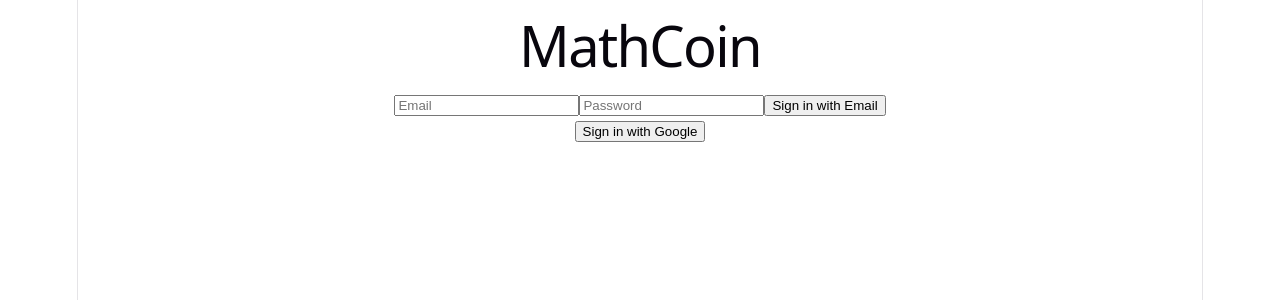
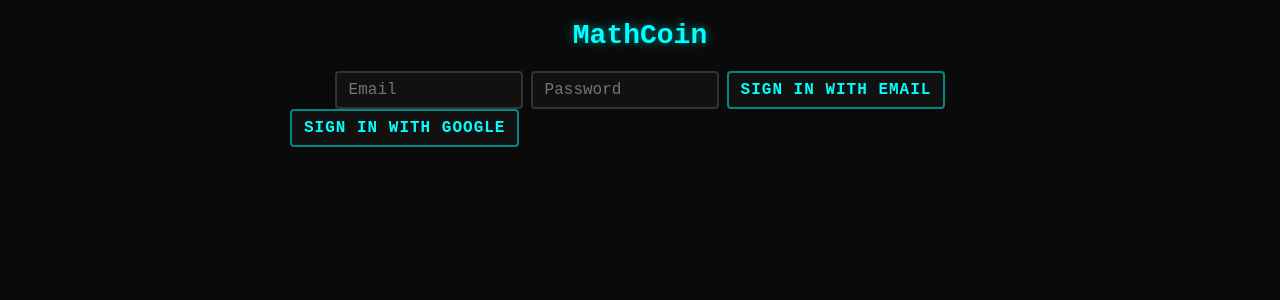
Before and after one commit to debbsgomes/mathcoin, a Vue app in the folder web/: page / in a window 1280 px wide. Shown: the top 300 px of the page. Built offline with nearby package versions, Linux system fonts and the light colour scheme; no server answers.

Commit message:
Phase 4.7: Retro UI — dark mode, monospace, neon accents. Stats.vue (poll /api/stats). Game.vue countdown + rate-limited state. Clean error display. (7/7 frontend tests green, 92 total)

```diff
--- a/web/src/components/Login.vue
+++ b/web/src/components/Login.vue
@@ -15,6 +15,7 @@
         <p>Logged in as {{ user.email }}</p>
         <Wallet ref="walletRef" />
         <Game @minted="onMinted" />
+        <Stats />
         <button @click="handleSignOut">Sign out</button>
       </div>
     </div>
@@ -30,6 +31,7 @@ import { useAuth } from '../composables/useAuth'
 import { useApi } from '../composables/useApi'
 import Game from './Game.vue'
 import Wallet from './Wallet.vue'
+import Stats from './Stats.vue'
 
 const { session, user, ready, signInWithPassword, signInWithGoogle, signOut } = useAuth()
 const api = useApi()
--- /dev/null
+++ b/web/src/components/Stats.vue
@@ -0,0 +1,36 @@
+<template>
+  <div class="stats card">
+    <p>Difficulty: <strong>{{ difficulty }}</strong> · Mints/60s: <strong>{{ rate }}</strong> · Supply: <strong>{{ supply }}</strong></p>
+  </div>
+</template>
+
+<script setup lang="ts">
+import { ref, onMounted, onUnmounted } from 'vue'
+import { useApi } from '../composables/useApi'
+
+const api = useApi()
+const difficulty = ref(0)
+const rate = ref(0)
+const supply = ref(0)
+let timer: ReturnType<typeof setInterval> | null = null
+
+async function fetchStats() {
+  try {
+    const data = await api.request('/api/stats')
+    difficulty.value = data.current_difficulty ?? 0
+    rate.value = Math.round(data.mints_last_60s ?? 0)
+    supply.value = data.total_accrued_supply ?? 0
+  } catch {
+    // stats are non-critical; silently ignore
+  }
+}
+
+onMounted(() => {
+  fetchStats()
+  timer = setInterval(fetchStats, 10_000)
+})
+
+onUnmounted(() => {
+  if (timer) clearInterval(timer)
+})
+</script>
--- a/web/src/style.css
+++ b/web/src/style.css
@@ -1,296 +1,126 @@
+/* MathCoin — Retro 1990s aesthetic */
 :root {
-  --text: #6b6375;
-  --text-h: #08060d;
-  --bg: #fff;
-  --border: #e5e4e7;
-  --code-bg: #f4f3ec;
-  --accent: #aa3bff;
-  --accent-bg: rgba(170, 59, 255, 0.1);
-  --accent-border: rgba(170, 59, 255, 0.5);
-  --social-bg: rgba(244, 243, 236, 0.5);
-  --shadow:
-    rgba(0, 0, 0, 0.1) 0 10px 15px -3px, rgba(0, 0, 0, 0.05) 0 4px 6px -2px;
-
-  --sans: system-ui, 'Segoe UI', Roboto, sans-serif;
-  --heading: system-ui, 'Segoe UI', Roboto, sans-serif;
-  --mono: ui-monospace, Consolas, monospace;
-
-  font: 18px/145% var(--sans);
-  letter-spacing: 0.18px;
-  color-scheme: light dark;
+  --bg: #0a0a0a;
+  --surface: #111;
+  --border: #333;
+  --text: #c0c0c0;
+  --text-bright: #0f0;
+  --accent: #0ff;
+  --accent-dim: #088;
+  --error: #f44;
+  --success: #0f0;
+  --warning: #ff0;
+  font-family: 'Courier New', Courier, monospace;
+  font-size: 16px;
   color: var(--text);
   background: var(--bg);
-  font-synthesis: none;
-  text-rendering: optimizeLegibility;
-  -webkit-font-smoothing: antialiased;
-  -moz-osx-font-smoothing: grayscale;
-
-  @media (max-width: 1024px) {
-    font-size: 16px;
-  }
-}
-
-@media (prefers-color-scheme: dark) {
-  :root {
-    --text: #9ca3af;
-    --text-h: #f3f4f6;
-    --bg: #16171d;
-    --border: #2e303a;
-    --code-bg: #1f2028;
-    --accent: #c084fc;
-    --accent-bg: rgba(192, 132, 252, 0.15);
-    --accent-border: rgba(192, 132, 252, 0.5);
-    --social-bg: rgba(47, 48, 58, 0.5);
-    --shadow:
-      rgba(0, 0, 0, 0.4) 0 10px 15px -3px, rgba(0, 0, 0, 0.25) 0 4px 6px -2px;
-  }
-
-  #social .button-icon {
-    filter: invert(1) brightness(2);
-  }
 }
 
 body {
   margin: 0;
+  min-height: 100vh;
 }
 
-h1,
-h2 {
-  font-family: var(--heading);
-  font-weight: 500;
-  color: var(--text-h);
+#app {
+  max-width: 700px;
+  margin: 0 auto;
+  padding: 20px;
 }
 
 h1 {
-  font-size: 56px;
-  letter-spacing: -1.68px;
-  margin: 32px 0;
-  @media (max-width: 1024px) {
-    font-size: 36px;
-    margin: 20px 0;
-  }
-}
-h2 {
-  font-size: 24px;
-  line-height: 118%;
-  letter-spacing: -0.24px;
-  margin: 0 0 8px;
-  @media (max-width: 1024px) {
-    font-size: 20px;
-  }
-}
-p {
-  margin: 0;
+  color: var(--accent);
+  text-align: center;
+  font-size: 28px;
+  text-shadow: 0 0 10px var(--accent-dim);
+  margin: 0 0 20px 0;
 }
 
-code,
-.counter {
-  font-family: var(--mono);
-  display: inline-flex;
+input, button {
+  font-family: inherit;
+  font-size: 16px;
+  padding: 8px 12px;
+  border: 2px solid var(--border);
+  background: var(--surface);
+  color: var(--text);
   border-radius: 4px;
-  color: var(--text-h);
 }
 
-code {
-  font-size: 15px;
-  line-height: 135%;
-  padding: 4px 8px;
-  background: var(--code-bg);
+input:focus {
+  outline: none;
+  border-color: var(--accent);
+  box-shadow: 0 0 8px var(--accent-dim);
 }
 
-.counter {
-  font-size: 16px;
-  padding: 5px 10px;
-  border-radius: 5px;
+button {
+  cursor: pointer;
+  border-color: var(--accent-dim);
   color: var(--accent);
-  background: var(--accent-bg);
-  border: 2px solid transparent;
-  transition: border-color 0.3s;
-  margin-bottom: 24px;
-
-  &:hover {
-    border-color: var(--accent-border);
-  }
-  &:focus-visible {
-    outline: 2px solid var(--accent);
-    outline-offset: 2px;
-  }
+  text-transform: uppercase;
+  letter-spacing: 1px;
+  font-weight: bold;
 }
 
-.hero {
-  position: relative;
-
-  .base,
-  .framework,
-  .vite {
-    inset-inline: 0;
-    margin: 0 auto;
-  }
-
-  .base {
-    width: 170px;
-    position: relative;
-    z-index: 0;
-  }
-
-  .framework,
-  .vite {
-    position: absolute;
-  }
-
-  .framework {
-    z-index: 1;
-    top: 34px;
-    height: 28px;
-    transform: perspective(2000px) rotateZ(300deg) rotateX(44deg) rotateY(39deg)
-      scale(1.4);
-  }
-
-  .vite {
-    z-index: 0;
-    top: 107px;
-    height: 26px;
-    width: auto;
-    transform: perspective(2000px) rotateZ(300deg) rotateX(40deg) rotateY(39deg)
-      scale(0.8);
-  }
+button:hover {
+  background: #1a1a1a;
+  border-color: var(--accent);
+  box-shadow: 0 0 12px var(--accent-dim);
 }
 
-#app {
-  width: 1126px;
-  max-width: 100%;
-  margin: 0 auto;
-  text-align: center;
-  border-inline: 1px solid var(--border);
-  min-height: 100svh;
-  display: flex;
-  flex-direction: column;
-  box-sizing: border-box;
+button:disabled {
+  opacity: 0.4;
+  cursor: default;
 }
 
-#center {
-  display: flex;
-  flex-direction: column;
-  gap: 25px;
-  place-content: center;
-  place-items: center;
-  flex-grow: 1;
+.error { color: var(--error); }
+.success { color: var(--success); }
+.fail { color: var(--warning); }
 
-  @media (max-width: 1024px) {
-    padding: 32px 20px 24px;
-    gap: 18px;
-  }
+.card {
+  border: 2px solid var(--border);
+  background: var(--surface);
+  padding: 16px;
+  margin: 12px 0;
+  border-radius: 4px;
 }
 
-#next-steps {
-  display: flex;
-  border-top: 1px solid var(--border);
-  text-align: left;
-
-  & > div {
-    flex: 1 1 0;
-    padding: 32px;
-    @media (max-width: 1024px) {
-      padding: 24px 20px;
-    }
-  }
-
-  .icon {
-    margin-bottom: 16px;
-    width: 22px;
-    height: 22px;
-  }
-
-  @media (max-width: 1024px) {
-    flex-direction: column;
-    text-align: center;
-  }
+.problem {
+  font-size: 32px;
+  color: var(--text-bright);
+  text-align: center;
+  text-shadow: 0 0 15px var(--accent-dim);
+  margin: 12px 0;
 }
 
-#docs {
-  border-right: 1px solid var(--border);
-
-  @media (max-width: 1024px) {
-    border-right: none;
-    border-bottom: 1px solid var(--border);
-  }
+.meta {
+  font-size: 13px;
+  color: #666;
+  text-align: center;
+  margin-bottom: 12px;
 }
 
-#next-steps ul {
-  list-style: none;
-  padding: 0;
+form {
   display: flex;
   gap: 8px;
-  margin: 32px 0 0;
-
-  .logo {
-    height: 18px;
-  }
-
-  a {
-    color: var(--text-h);
-    font-size: 16px;
-    border-radius: 6px;
-    background: var(--social-bg);
-    display: flex;
-    padding: 6px 12px;
-    align-items: center;
-    gap: 8px;
-    text-decoration: none;
-    transition: box-shadow 0.3s;
-
-    &:hover {
-      box-shadow: var(--shadow);
-    }
-    .button-icon {
-      height: 18px;
-      width: 18px;
-    }
-  }
-
-  @media (max-width: 1024px) {
-    margin-top: 20px;
-    flex-wrap: wrap;
-    justify-content: center;
-
-    li {
-      flex: 1 1 calc(50% - 8px);
-    }
-
-    a {
-      width: 100%;
-      justify-content: center;
-      box-sizing: border-box;
-    }
-  }
+  justify-content: center;
 }
 
-#spacer {
-  height: 88px;
-  border-top: 1px solid var(--border);
-  @media (max-width: 1024px) {
-    height: 48px;
-  }
+form input {
+  width: 160px;
 }
 
-.ticks {
-  position: relative;
-  width: 100%;
+.wallet, .stats {
+  border-top: 1px solid var(--border);
+  padding-top: 8px;
+  margin-top: 12px;
+  font-size: 14px;
+  color: #888;
+}
 
-  &::before,
-  &::after {
-    content: '';
-    position: absolute;
-    top: -4.5px;
-    border: 5px solid transparent;
-  }
+.wallet strong {
+  color: var(--success);
+}
 
-  &::before {
-    left: 0;
-    border-left-color: var(--border);
-  }
-  &::after {
-    right: 0;
-    border-right-color: var(--border);
-  }
+.sub {
+  font-size: 12px;
+  color: #555;
 }
```
Also changed, not shown: web/src/components/Game.vue (+46 -21 lines), 1 other file (tests, documents, lock files or other folders).
